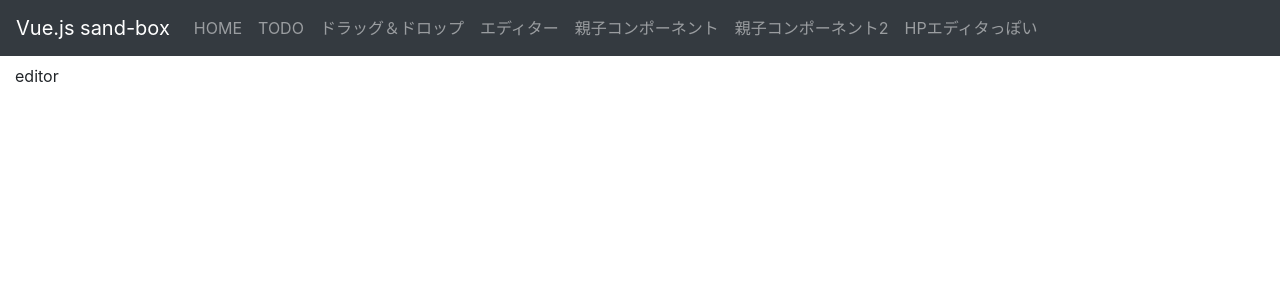
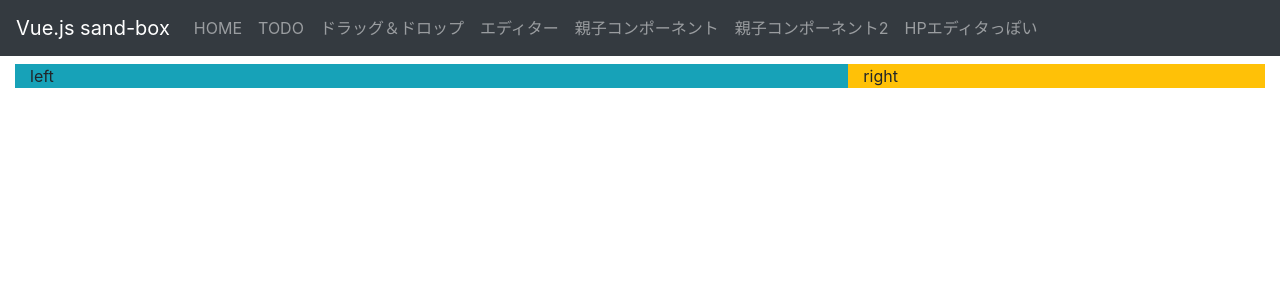
Before and after one commit to kyoruni/vue-sand-box, a Vue app: page /content-editor in a window 1280 px wide. Shown: the top 300 px of the page. Built offline with nearby package versions, Linux system fonts and the light colour scheme.

Commit message:
:wrench: #16 2カラムの画面にする

```diff
--- a/src/views/ContentEditor.vue
+++ b/src/views/ContentEditor.vue
@@ -1,5 +1,12 @@
 <template>
   <div class="content-editor">
-    editor
+    <div class="d-flex">
+      <div class="col-8 bg-info">
+        left
+      </div>
+      <div class="col-4 bg-warning">
+        right
+      </div>
+    </div>
   </div>
 </template>
```
